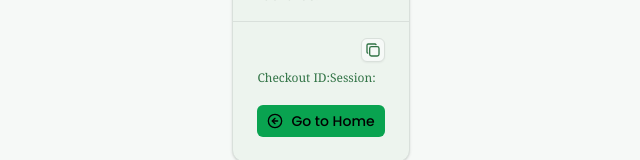
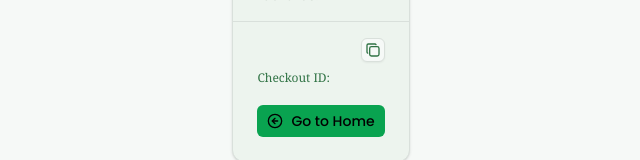
Before and after one commit to Abhijit47/rotate-key-v3, a Next.js app: page /success in a window 1280 px wide. Shown: the part 409-569 px from the top of the page, without its empty margins (319-959 px from the left). Built offline with nearby package versions, Linux system fonts and the light colour scheme; no server answers; a web font is replaced by a local one.

Commit message:
27. feat. Added subscriptions page, success page, added feature based premium checks

```diff
--- a/src/app/success/page.tsx
+++ b/src/app/success/page.tsx
@@ -22,9 +22,8 @@ type PageProps = {
 export default async function PaymentSuccessPage(props: PageProps) {
   const searchParams = await props.searchParams;
   const checkoutId = searchParams.checkout_id;
-  const customerSessionToken = searchParams.customer_session_token;
+  // const customerSessionToken = searchParams.customer_session_token;
 
-  // /success?checkout_id=ade41909-d392-4b78-92a2-98edee00934e&customer_session_token=polar_cst_bNhMMWhKw9ZpX8KQjNwKJVFyuIoJZsR86x9BI1sq7Pn
   return (
     <main className={'h-dvh flex items-center justify-center'}>
       <Card className={'max-w-md mx-auto gap-4'}>
@@ -45,9 +44,6 @@ export default async function PaymentSuccessPage(props: PageProps) {
           <code className={'font-serif text-xs inline-block'}>
             Checkout ID: {checkoutId}
           </code>
-          <code className={'font-serif text-xs inline-block'}>
-            Session: {customerSessionToken}
-          </code>
         </CardContent>
         <CardFooter>
           <Link
```
